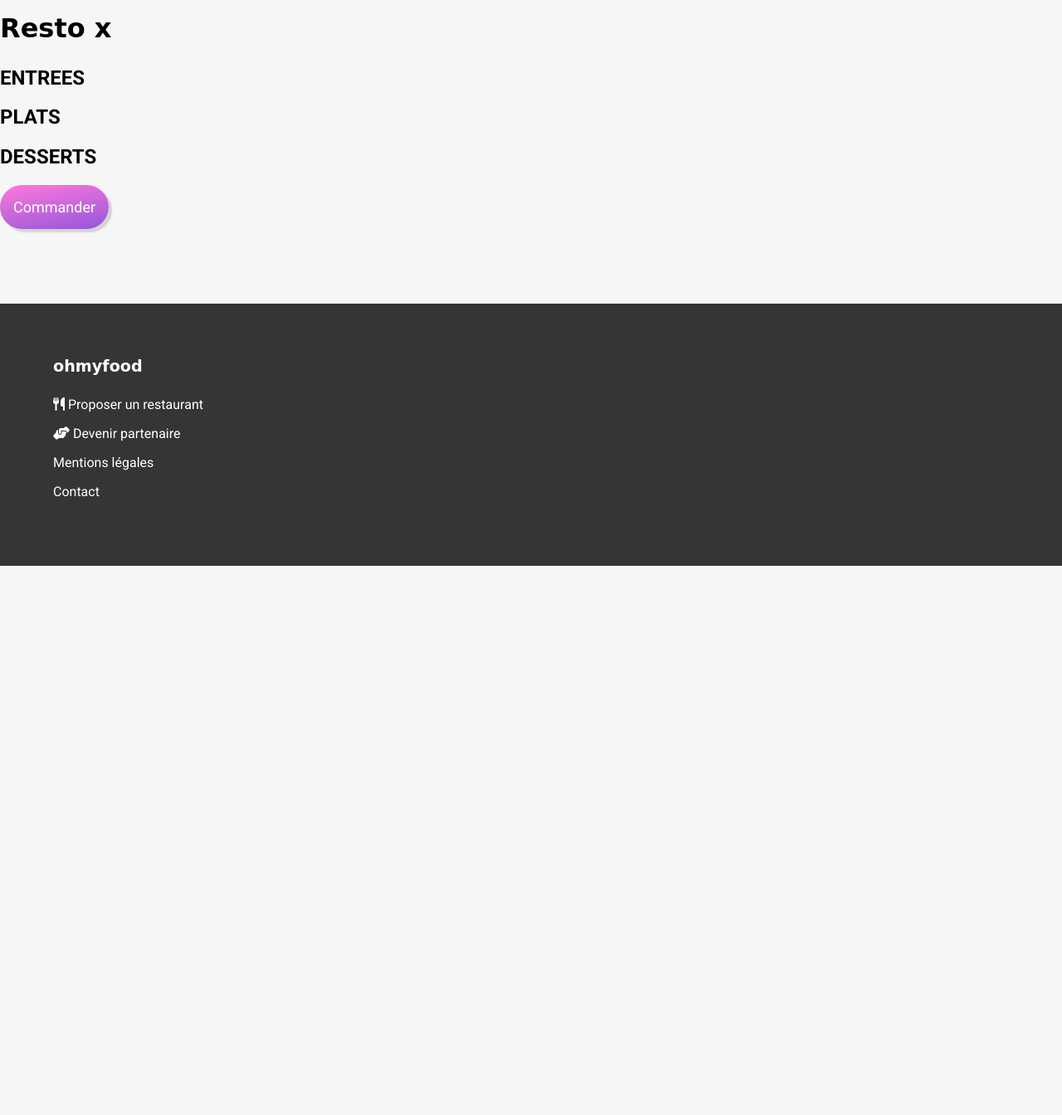
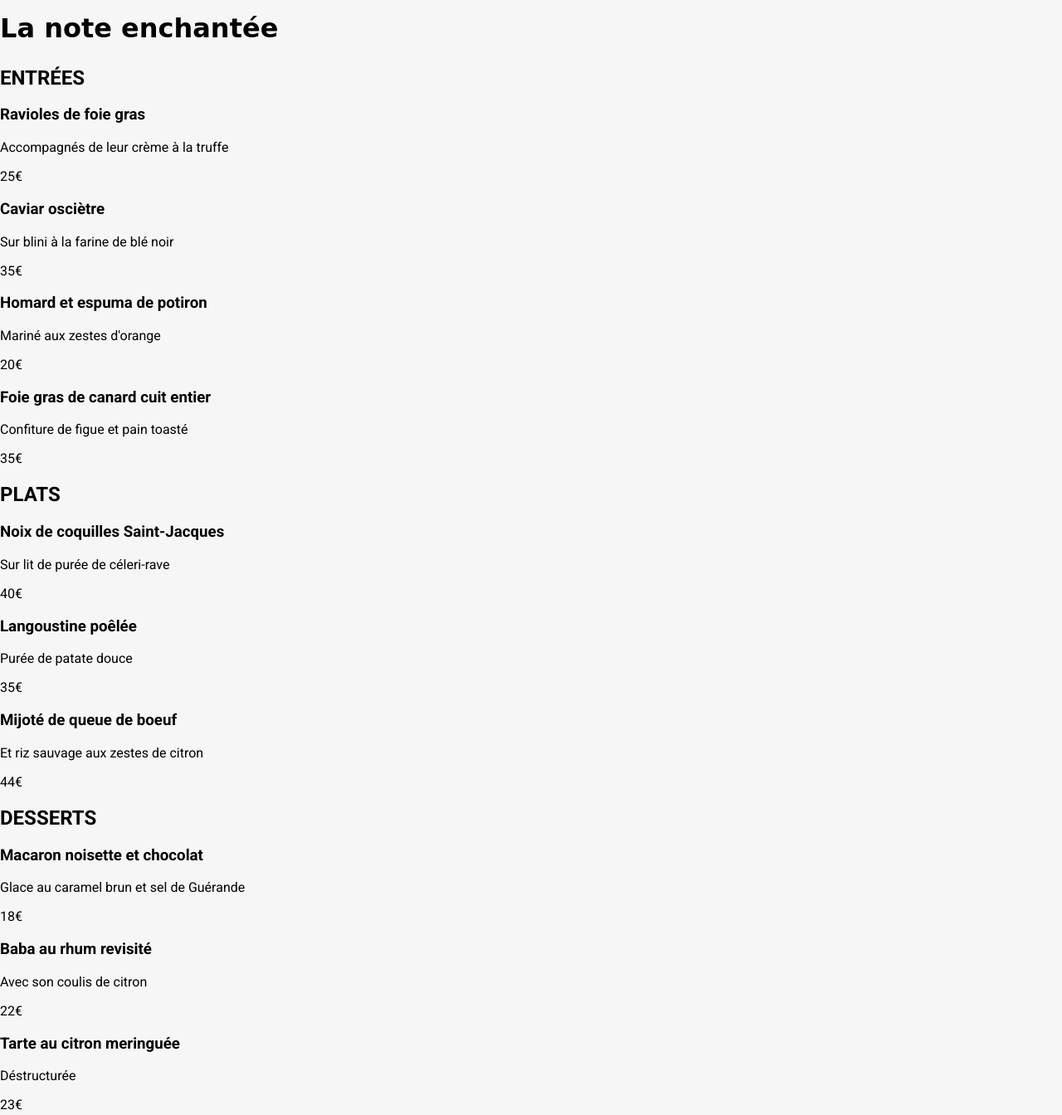
Before and after one commit to jmcob/JeanmaximeCobac_3_13012021, a website: page restaurants/note.html in a window 1280 px wide. Shown: the part 100-1444 px from the top of the page at 83% size. Before the commit the page ends 800 px from the top, so only its background shows below. Drawn offline with Linux system fonts and the light colour scheme; a web font is replaced by a local one.

Commit message:
menus remplis

```diff
--- a/package.json
+++ b/package.json
@@ -4,7 +4,6 @@
   "description": "OpenClassRooms projet 3",
   "main": "index.js",
   "scripts": {
-    "test": "echo \"Error: no test specified\" && exit 1",
     "sass":  "sass --watch sass/style.scss:css/style.css"
   },
   "repository": {
--- a/restaurants/note.html
+++ b/restaurants/note.html
@@ -24,23 +24,31 @@
     </section>
     <section class="menu">
       <div class="menu__title">
-        <h1>Resto x</h1>
+        <h1>La note enchantée</h1>
       </div>
       <article class="menu__carte_entrees">
         <div>
-          <h2>ENTREES</h2>
+          <h2>ENTRÉES</h2>
         </div>
         <div class="menu__carte_entrees__entrees">
-          <h3></h3>
-          <p></p>
+          <h3>Ravioles de foie gras</h3>
+          <p>Accompagnés de leur crème à la truffe</p>
+          <p>25€</p>
         </div>
         <div class="menu__carte_entrees__entrees">
-          <h3></h3>
-          <p></p>
+          <h3>Caviar osciètre</h3>
+          <p>Sur blini à la farine de blé noir</p>
+          <p>35€</p>
         </div>
         <div class="menu__carte_entrees__entrees">
-          <h3></h3>
-          <p></p>
+          <h3>Homard et espuma de potiron</h3>
+          <p>Mariné aux zestes d'orange</p>
+          <p>20€</p>
+        </div>
+        <div class="menu__carte_entrees__entrees">
+          <h3>Foie gras de canard cuit entier</h3>
+          <p>Confiture de figue et pain toasté</p>
+          <p>35€</p>
         </div>
       </article>
       <article class="menu__carte_plats">
@@ -48,16 +56,19 @@
           <h2>PLATS</h2>
         </div>
         <div class="menu__carte_plats__plats">
-          <h3></h3>
-          <p></p>
+          <h3>Noix de coquilles Saint-Jacques</h3>
+          <p>Sur lit de purée de céleri-rave</p>
+          <p>40€</p>
         </div>
         <div class="menu__carte_plats__plats">
-          <h3></h3>
-          <p></p>
+          <h3>Langoustine poêlée</h3>
+          <p>Purée de patate douce</p>
+          <p>35€</p>
         </div>
         <div class="menu__carte_plats__plats">
-          <h3></h3>
-          <p></p>
+          <h3>Mijoté de queue de boeuf</h3>
+          <p>Et riz sauvage aux zestes de citron</p>
+          <p>44€</p>
         </div>
       </article>
       <article class="menu__carte_desserts">
@@ -65,16 +76,19 @@
           <h2>DESSERTS</h2>
         </div>
         <div class="menu__carte_desserts__desserts">
-          <h3></h3>
-          <p></p>
+          <h3>Macaron noisette et chocolat</h3>
+          <p>Glace au caramel brun et sel de Guérande</p>
+          <p>18€</p>
         </div>
         <div class="menu__carte_desserts__desserts">
-          <h3></h3>
-          <p></p>
+          <h3>Baba au rhum revisité</h3>
+          <p>Avec son coulis de citron</p>
+          <p>22€</p>
         </div>
         <div class="menu__carte_desserts__desserts">
-          <h3></h3>
-          <p></p>
+          <h3>Tarte au citron meringuée</h3>
+          <p>Déstructurée</p>
+          <p>23€</p>
         </div>
       </article>
       <button class="btn">Commander</button>
```
Also changed, not shown: restaurants/delice.html (+29 -20 lines), restaurants/francaise.html (+29 -20 lines), restaurants/menu.html (+2 -0 lines).
